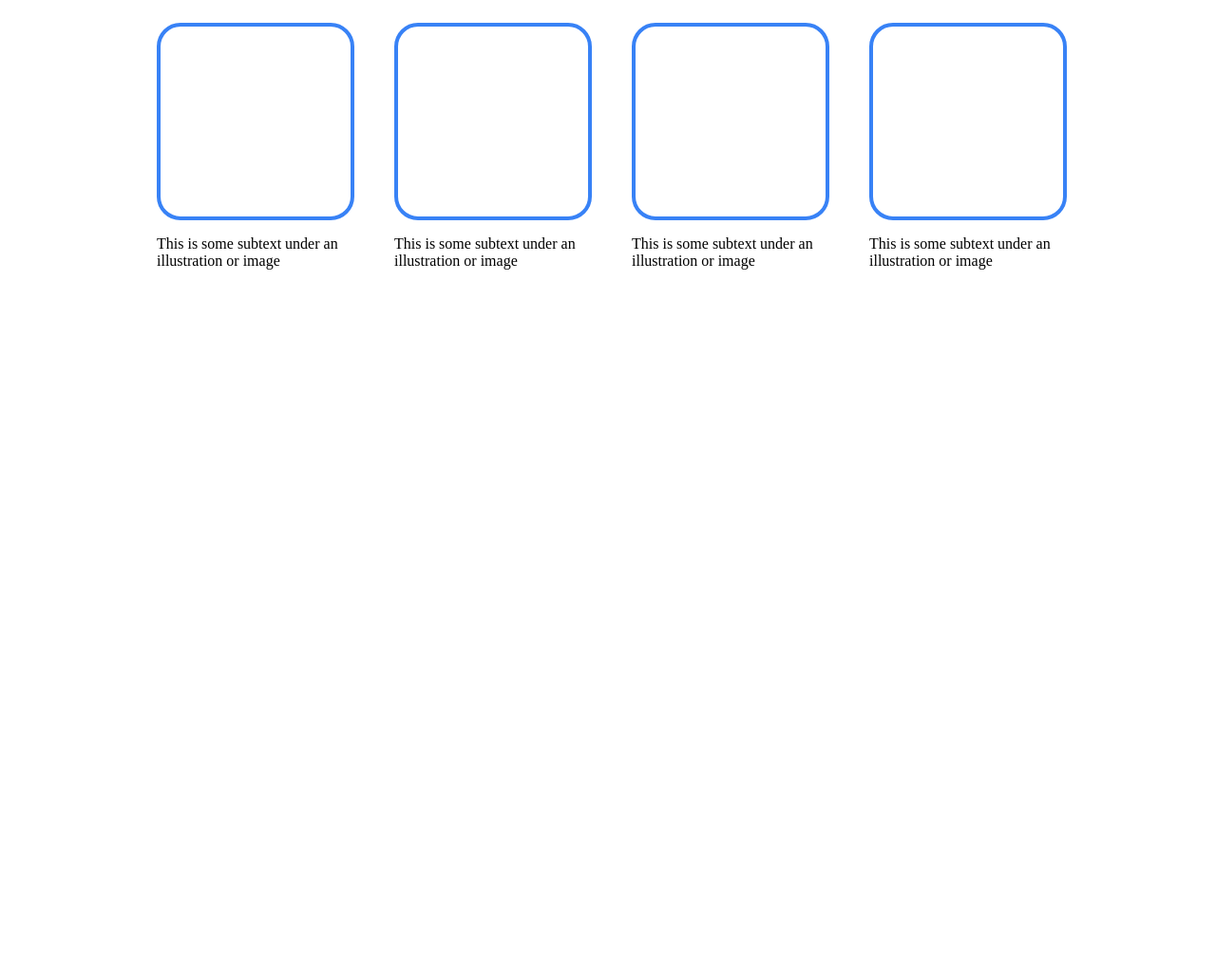
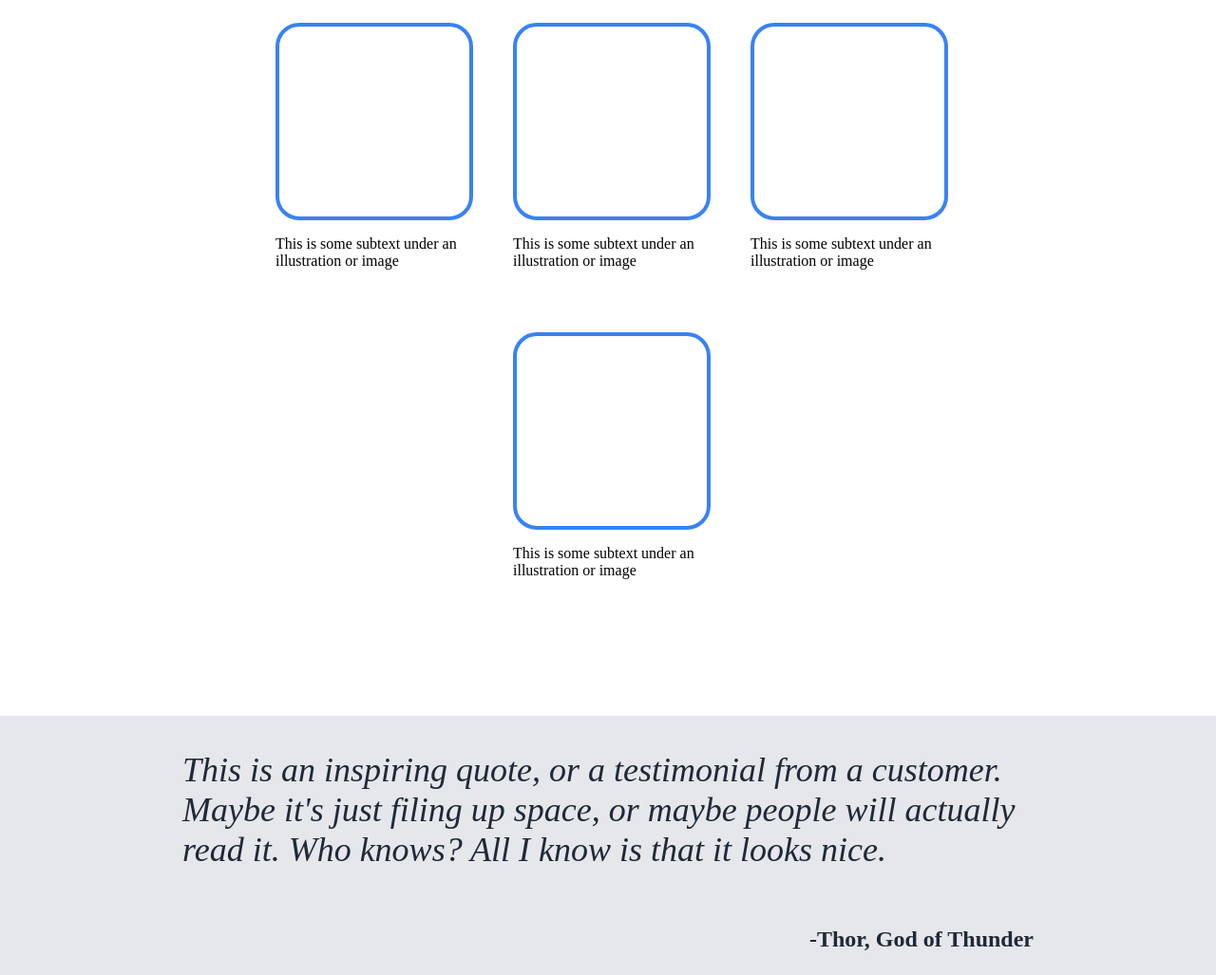
Before and after one commit to Slavetomints/odin-landing-page, a plain HTML site: page index.html in a window 1280 px wide. Shown: the part 606-1633 px from the top of the page at 95% size. Before the commit the page ends 906 px from the top, so only its background shows below. Drawn offline with Linux system fonts and the light colour scheme.

Commit message:
made section three

```diff
--- a/index.html
+++ b/index.html
@@ -53,8 +53,9 @@
             </div>
         </section>
 
-        <section>
-
+        <section class="section-three">
+            <p class="quote">This is an inspiring quote, or a testimonial from a customer. Maybe it's just filing up space, or maybe people will actually read it. Who knows? All I know is that it looks nice.</p>
+            <p class="quoted">-Thor, God of Thunder</p>
         </section>
 
         <section>
--- a/style.css
+++ b/style.css
@@ -87,6 +87,7 @@ button {
 .section-two {
     display: flex;
     flex-direction: column;
+    margin: 0% 15% 10% 15%;
 }
 
 .information-header {
@@ -114,3 +115,24 @@ button {
     width: 200px;
     height: 200px;
 }
+
+.section-three {
+    background-color: #E5E7EB;
+    display: flex;
+    flex-direction: column;
+    justify-content: center;
+    align-items: flex-end;
+    padding: 0% 15% 0% 15%;
+}
+
+.quote {
+    font-size: 36px;
+    color: #1F2937;
+    font-style: italic;
+}
+
+.quoted {
+    font-size: 24px;
+    color: #1F2937;
+    font-weight: bold;
+}
```
